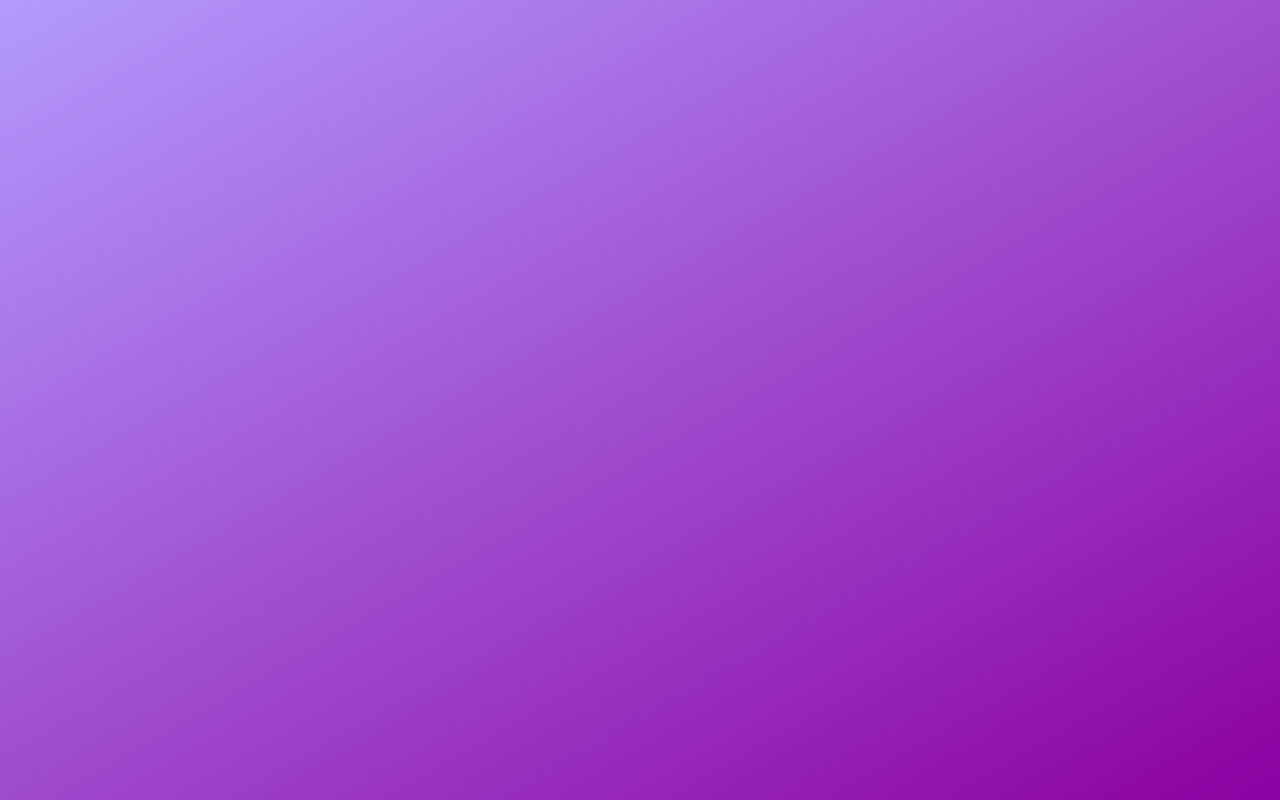
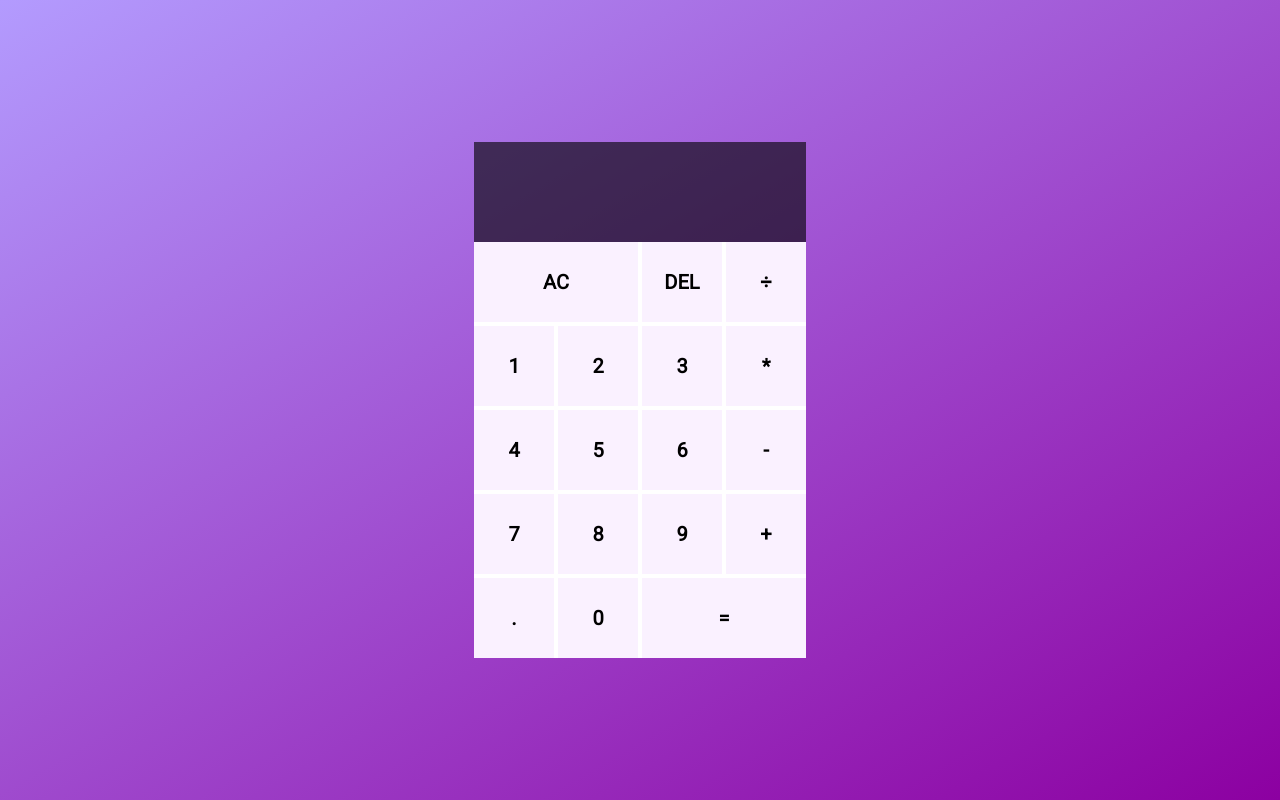
Before and after one commit to devpang20/calculator2309_2nd, a plain HTML site: page index.html in a window 1280 px wide. Drawn offline with Linux system fonts and the light colour scheme.

Commit message:
기본 UI 완성

```diff
--- a/index.html
+++ b/index.html
@@ -14,7 +14,46 @@
     <link rel="stylesheet" href="style.css">
 </head>
 <body>
-
+    <div class="container">
+      <div class="wrapper">
+        <div class="cal">
+          <div class="cal-header">
+            <div class="cal-previous-preview"></div>
+            <div class="cal-current-preview"></div>
+          </div>
+          <div class="cal-body">
+            <div class="cal-space">
+              <button class="space-2">AC</button>
+              <button>DEL</button>
+              <button>÷</button>
+            </div>
+            <div class="cal-space">
+              <button>1</button>
+              <button>2</button>
+              <button>3</button>
+              <button>*</button>
+            </div>
+            <div class="cal-space">
+              <button>4</button>
+              <button>5</button>
+              <button>6</button>
+              <button>-</button>
+            </div>
+            <div class="cal-space">
+              <button>7</button>
+              <button>8</button>
+              <button>9</button>
+              <button>+</button>
+            </div>
+            <div class="cal-space">
+              <button>.</button>
+              <button>0</button>
+              <button class="space-2">=</button>
+            </div>
+          </div>
+        </div>
+      </div>
+    </div>
     <script src="script.js"></script>
 </body>
 </html>
--- a/script.js
+++ b/script.js
@@ -0,0 +1 @@
+console.log(1)
```
Also changed, not shown: 1 other file.
